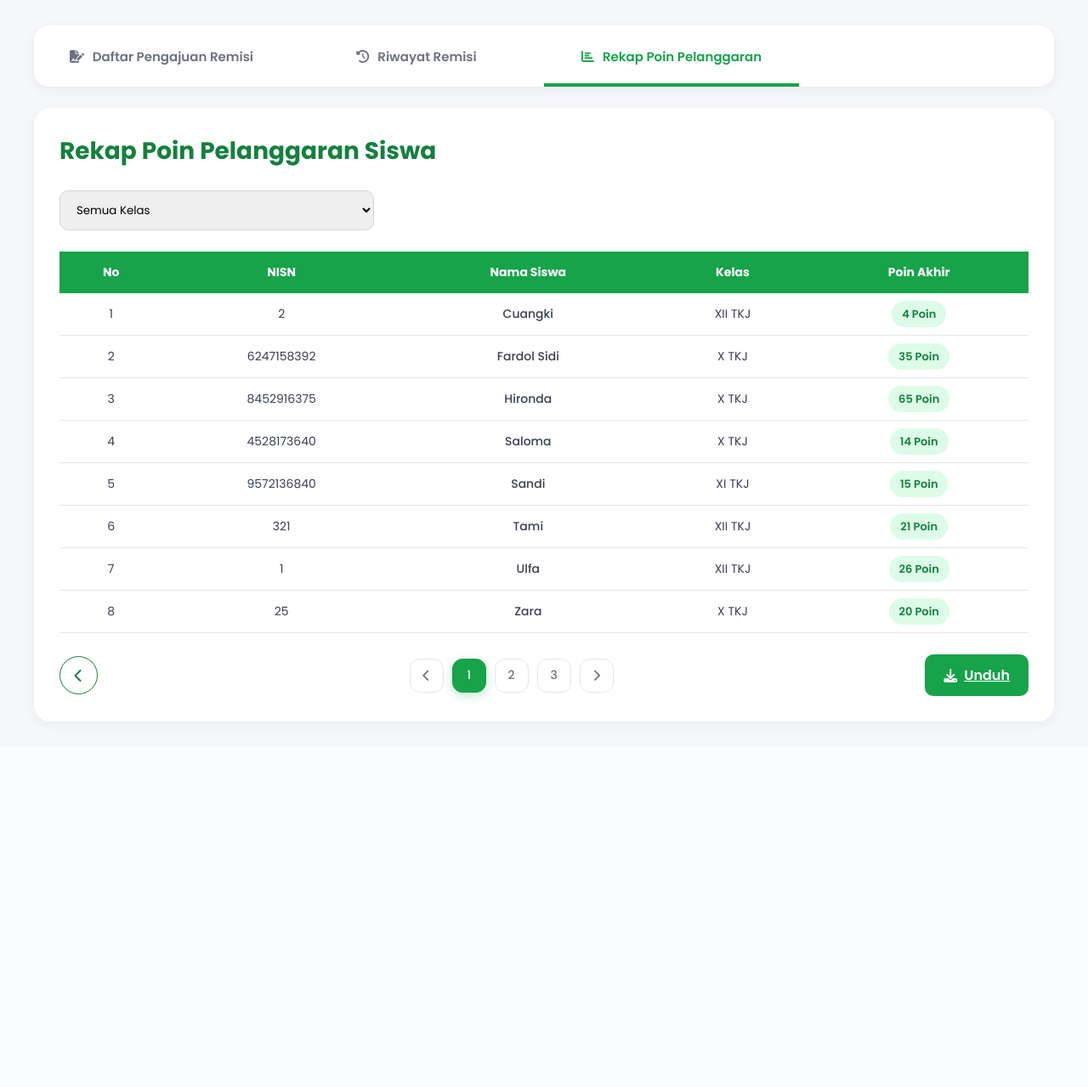
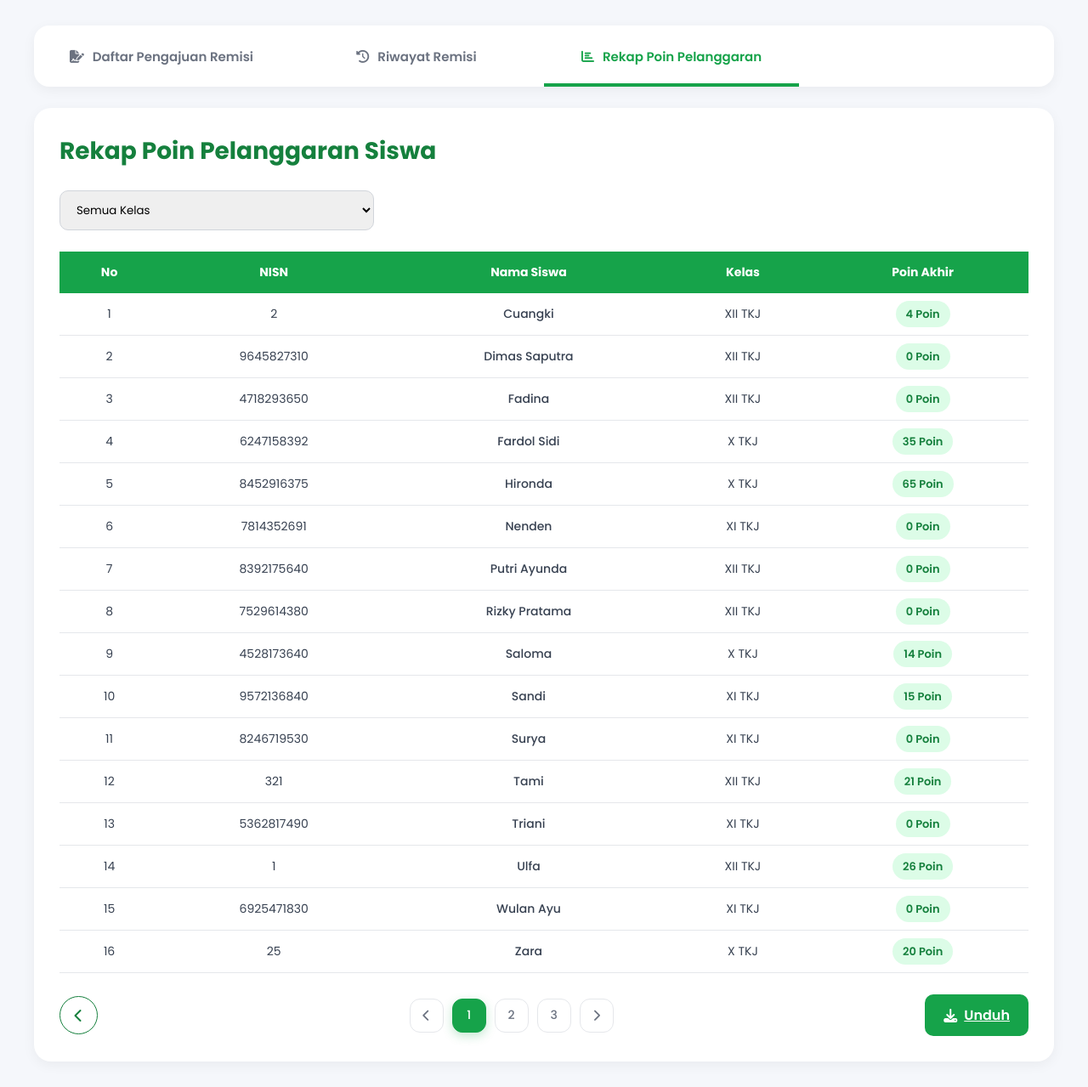
Before and after one commit to SeniApriani/SI-BK, a PHP site: page /pages/rekap_poin_wakasek.php in a window 1280 px wide. Shown: the whole page at 85% size. Before the commit the page ends 852 px from the top, so only its background shows below. Run offline with PHP 8.4, Linux system fonts and the light colour scheme; data comes from the database, SQL or seed files in the repository.

Commit message:
update rekap poin wakasek: semua siswa tampil

```diff
--- a/pages/rekap_poin_wakasek.php
+++ b/pages/rekap_poin_wakasek.php
@@ -36,15 +36,17 @@ if($kelas != ''){
     ds.nisn,
     ds.nama_siswa,
     ds.kelas,
-        rp.total_poin,
+    COALESCE(rp.total_poin,0) AS total_poin,
     rp.updated_at
-    FROM rekap_poin rp
-    JOIN data_siswa ds ON rp.id_siswa = ds.id_siswa
+FROM data_siswa ds
+LEFT JOIN rekap_poin rp ON rp.id_siswa = ds.id_siswa
 WHERE ds.kelas='$kelas'
 ORDER BY ds.nama_siswa ASC
 ");
 
+
 }else{
+
 
     $rekap = mysqli_query($koneksi,"
 SELECT
@@ -52,10 +54,10 @@ if($kelas != ''){
     ds.nisn,
     ds.nama_siswa,
     ds.kelas,
-        rp.total_poin,
+    COALESCE(rp.total_poin,0) AS total_poin,
     rp.updated_at
-    FROM rekap_poin rp
-    JOIN data_siswa ds ON rp.id_siswa = ds.id_siswa
+FROM data_siswa ds
+LEFT JOIN rekap_poin rp ON rp.id_siswa = ds.id_siswa
 ORDER BY ds.nama_siswa ASC
 ");
 
```
Lines whose indentation alone changed are shown as unchanged.
